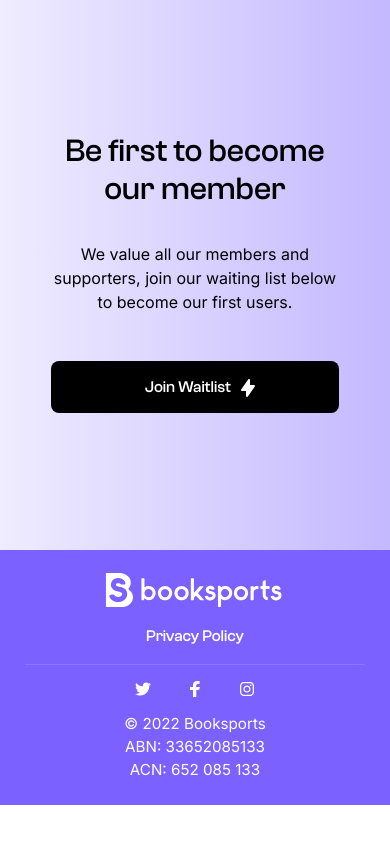
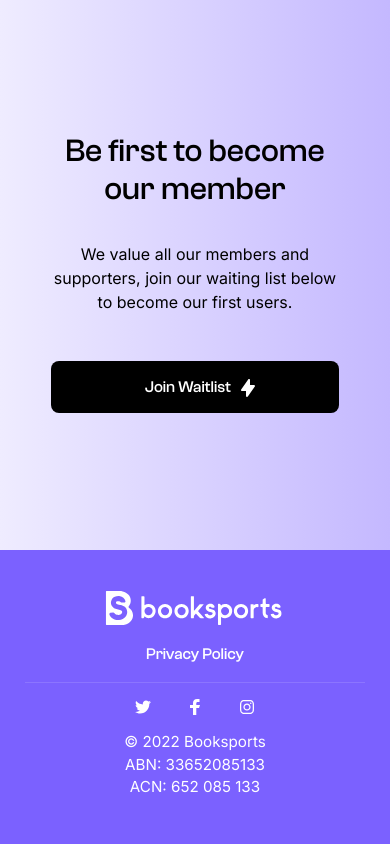
Before and after one commit to tanuj-22/booksports, a React (Create React App) app: page / in a window 390 px wide. Shown: the part 8702-9546 px from the top of the page. Before the commit the page ends 9507 px from the top, so only its background shows below. Built offline with nearby package versions, Linux system fonts and the light colour scheme; a web font is replaced by a local one.

Commit message:
footer complete

```diff
--- a/src/css/FooterHome.css
+++ b/src/css/FooterHome.css
@@ -5,6 +5,12 @@
     padding-bottom: 2%;
     color: white;
 
+}
+@media screen and (max-width : 576px) {
+    .footer-home{
+        padding-top: 10.5%;
+        padding-bottom: 9.5%;
+    }
 }
 .footer-home .column-right{
     text-align: right;
```
